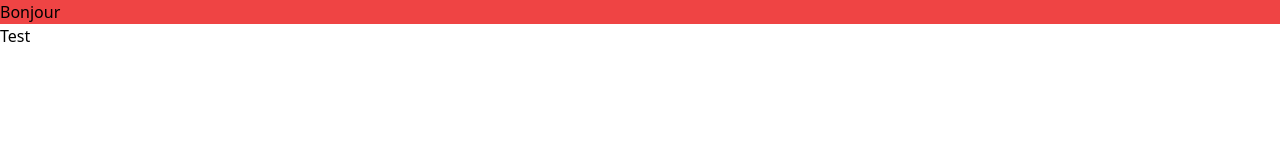
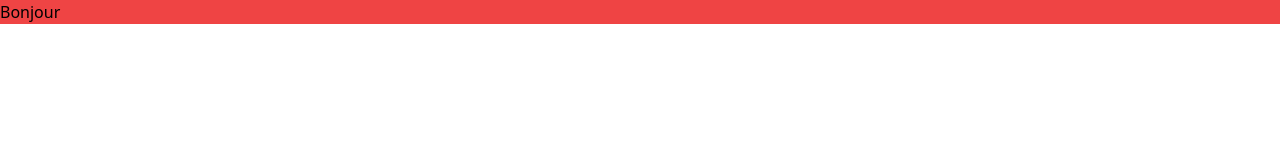
Before and after one commit to 5ax75/5ax75-todo, a Next.js app: page / in a window 1280 px wide. Shown: the top 160 px of the page. Built offline with nearby package versions, Linux system fonts and the light colour scheme.

Commit message:
removed component

```diff
--- a/src/app/page.tsx
+++ b/src/app/page.tsx
@@ -1,4 +1,3 @@
-import MonComposant from "@/components/MonComposant"
 
 export default function Home() {
   return (
@@ -6,7 +5,6 @@ export default function Home() {
     <div className="bg-red-500 h-1/4">
       Bonjour
     </div>
-    <MonComposant/>
     </>
   );
 }
--- a/src/components/MonComposant.tsx
+++ /dev/null
@@ -1,8 +0,0 @@
-export default function MonComposant(){
-    return(
-    <>
-    <div>
-        Test
-    </div>
-    </>)
-}
```
